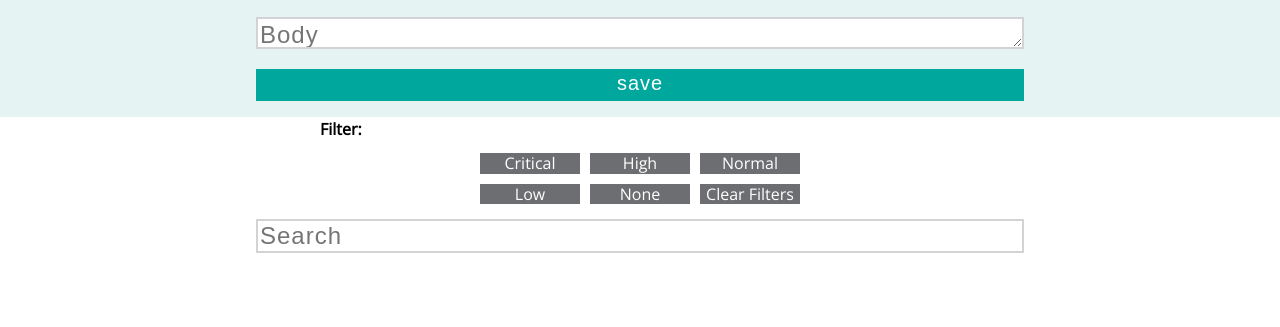
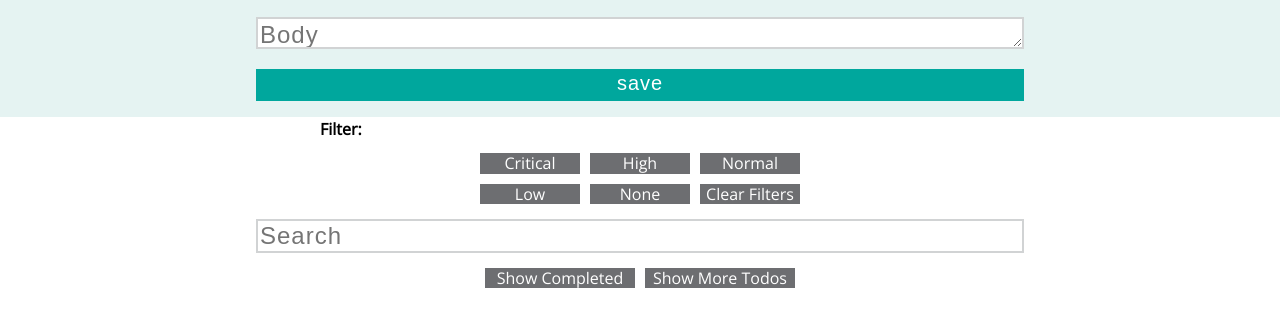
Before and after one commit to danielbucket/2DoBox, a plain HTML site: page index.html in a window 1280 px wide. Shown: the part 133-460 px from the top of the page. Drawn offline with nearby package versions, Linux system fonts and the light colour scheme.

Commit message:
Add buttons for SHow COmpleted Todos & SHow More Todos

```diff
--- a/css/styles.css
+++ b/css/styles.css
@@ -65,6 +65,11 @@ body {
 .search-container {
   display: flex;
   justify-content: center;
+}
+
+#show-completed,
+#show-more-todo {
+    width: 150px;
 }
 
 #search {
--- a/index.html
+++ b/index.html
@@ -34,6 +34,10 @@
     <section class="search-container">
       <input id="search" type="text" placeholder="Search"/>
     </section>
+    <section class="filter-btns">
+      <button id="show-completed" type="button">Show Completed</button>
+      <button id="show-more-todo" type="button">Show More Todos</button>
+    </section>
 
     <section id='card-box'>
     </section>
```
